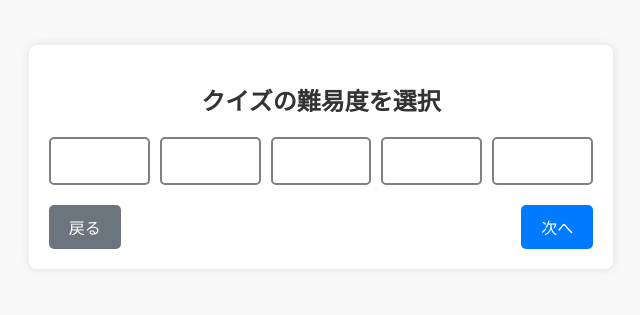
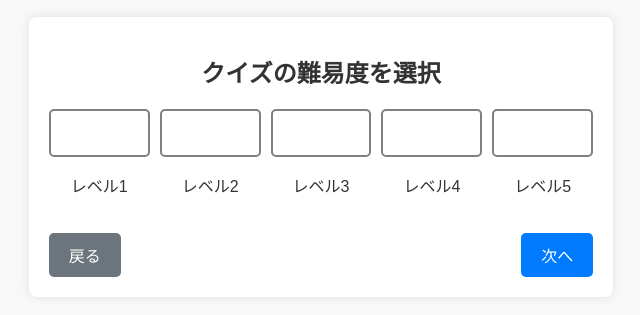
Before and after one commit to yamatai2007/hatarakanai-saibou-quiz, a plain HTML site: page quiz_level.html in a window 1280 px wide. Shown: the part 243-558 px from the top of the page, without its empty margins (319-959 px from the left). Drawn offline with Linux system fonts and the light colour scheme.

Commit message:
Update quiz_level.html

```diff
--- a/quiz_level.html
+++ b/quiz_level.html
@@ -11,11 +11,26 @@
     <div class="container">
         <h1>クイズの難易度を選択</h1>
         <div class="difficulty-buttons">
-            <button class="difficulty-btn" data-level="1">レベル1</button>
-            <button class="difficulty-btn" data-level="2">レベル2</button>
-            <button class="difficulty-btn" data-level="3">レベル3</button>
-            <button class="difficulty-btn" data-level="4">レベル4</button>
-            <button class="difficulty-btn" data-level="5">レベル5</button>
+            <div>
+                <button class="difficulty-btn" data-level="1">レベル1</button>
+                <p>レベル1</p>
+            </div>
+            <div>
+                <button class="difficulty-btn" data-level="2">レベル2</button>
+                <p>レベル2</p>
+            </div>
+            <div>
+                <button class="difficulty-btn" data-level="3">レベル3</button>
+                <p>レベル3</p>
+            </div>
+            <div>
+                <button class="difficulty-btn" data-level="4">レベル4</button>
+                <p>レベル4</p>
+            </div>
+            <div>
+                <button class="difficulty-btn" data-level="5">レベル5</button>
+                <p>レベル5</p>
+            </div>
         </div>
         <div class="button-container">
             <button id="backButton">戻る</button>
```
